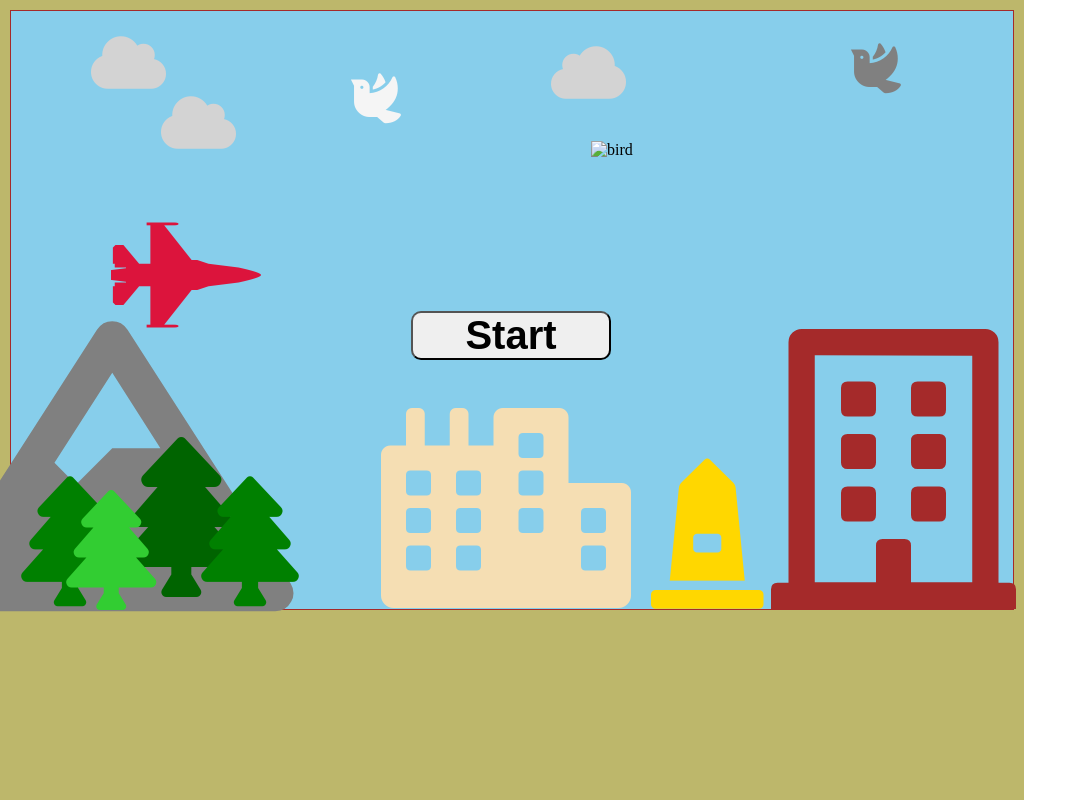
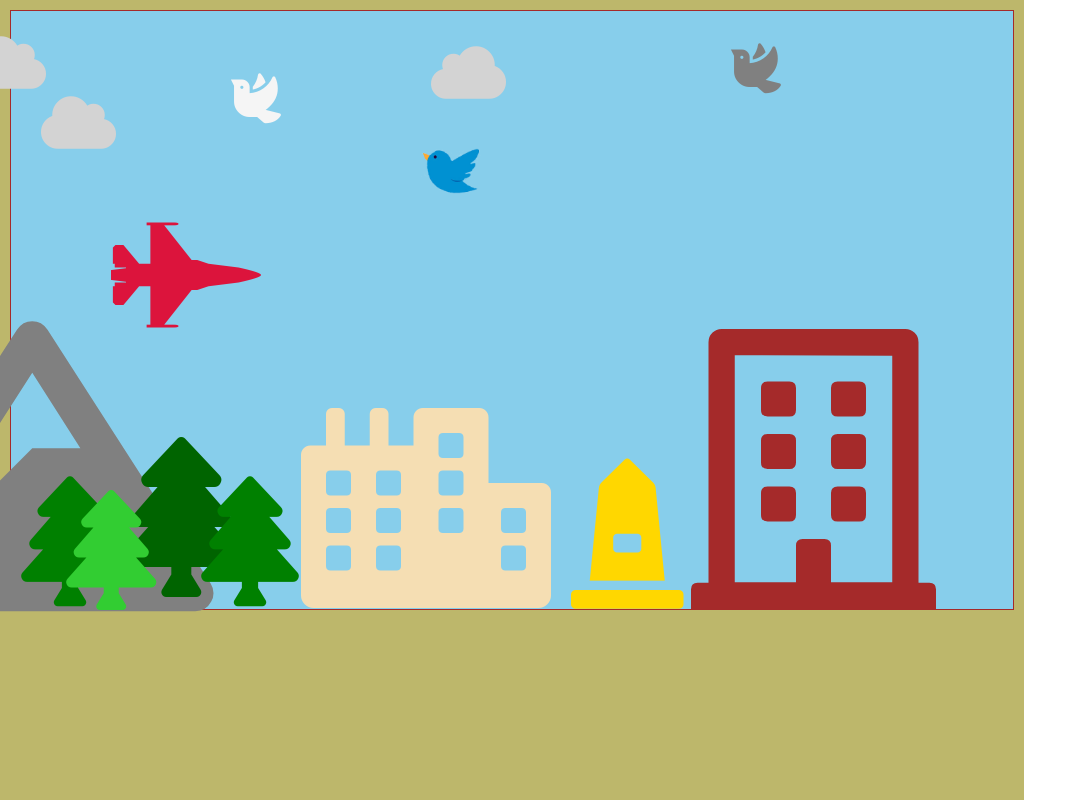
Before and after one commit to michal-kusnierz/game, a plain HTML site: page index.html in a window 1280 px wide. Both pictures are taken after a click on the button "Start". Shown: the whole page, without its empty margins (0-1087 px from the left). Drawn offline with Linux system fonts and the light colour scheme.

Commit message:
RenderObstacles and RenderSkyItems

```diff
--- a/index.html
+++ b/index.html
@@ -12,7 +12,7 @@
     <div class="wrapper">
         <div class="board">
             <div class="sky">
-                <div class="img"><img src="game-fonts/ptasiek_left.png" alt="bird"></div>
+                <div class="img"><img src="./ptasiek_left.png" alt="bird"></div>
                 <div class="bird bird1"><i class="fas fa-dove fa-flip-horizontal"></i></div>
                 <div class="bird bird2"><i class="fas fa-dove fa-flip-horizontal"></i></div>
                 <div class="cloud cloud1"><i class="fas fa-cloud"></i></div>
--- a/index.js
+++ b/index.js
@@ -78,3 +78,128 @@ class Move {
 
 Move.RenderPlane(PlaneJS);
 document.addEventListener("keydown", event => Move.Collision(PlaneJS, event));
+
+
+/////////moving obstacles//////////
+const
+  startBtn = document.getElementById('start__btn'),
+  startGame = () => {
+    startBtn.style.display = 'none';
+    event.preventDefault();
+    setInterval(() => RenderObstacles.RenderObst(),300);
+    setInterval(() => RenderSkyItems.RenderSky(),300);
+    setInterval(() => RenderSkyImg.RenderSkyI(),310);
+    document.addEventListener("keydown", event => Move.KeySupport(PlaneJS, event));
+};
+
+
+class Obstacles {
+  constructor(x, y) {
+    this._x = x;
+    this._y = y;
+  }
+  get x() {
+    return this._x;
+  }
+  get y() {
+    return this._y;
+  }
+
+  left() {
+    this._x -= 10;
+  }
+}
+const ObstJS = new Obstacles(-80, 300);
+const ObstJSCity1 = new Obstacles(370, 390);
+const ObstJSCity2 = new Obstacles(640, 390);
+const ObstJSCity3 = new Obstacles(760, 390);
+
+class RenderObstacles {
+  static RenderObst() {
+    const ObstMount = document.querySelector('.mount');
+    const ObstCity1 = document.querySelector('.city1');
+    const ObstCity2 = document.querySelector('.city2');
+    const ObstCity3 = document.querySelector('.city3');
+    ObstMount.style.left = ObstJS.x + "px";
+    ObstCity1.style.left = ObstJSCity1.x + "px";
+    ObstCity2.style.left = ObstJSCity2.x + "px";
+    ObstCity3.style.left = ObstJSCity3.x + "px";
+    ObstJS.left();
+    ObstJSCity1.left();
+    ObstJSCity2.left();
+    ObstJSCity3.left();
+    }
+  }
+
+////////////moving sky-items///////
+  class SkyItems {
+    constructor(x, y) {
+      this._x = x;
+      this._y = y;
+    }
+    get x() {
+      return this._x;
+    }
+    get y() {
+      return this._y;
+    }
+
+    left() {
+      this._x -= 15;
+    }
+  }
+  const SkyJSBird1 = new SkyItems(340, 60);
+  const SkyJSBird2 = new SkyItems(840, 30);
+  const SkyJSCloud1 = new SkyItems(80, 20);
+  const SkyJSCloud2 = new SkyItems(150, 80);
+  const SkyJSCloud3 = new SkyItems(540, 30);
+
+  class RenderSkyItems {
+    static RenderSky() {
+      const SkyBird1 = document.querySelector('.bird1');
+      const SkyBird2 = document.querySelector('.bird2');
+      const SkyCloud1 = document.querySelector('.cloud1');
+      const SkyCloud2 = document.querySelector('.cloud2');
+      const SkyCloud3 = document.querySelector('.cloud3');
+      SkyBird1.style.left = SkyJSBird1.x + "px";
+      SkyBird2.style.left = SkyJSBird2.x + "px";
+      SkyCloud1.style.left = SkyJSCloud1.x + "px";
+      SkyCloud2.style.left = SkyJSCloud2.x + "px";
+      SkyCloud3.style.left = SkyJSCloud3.x + "px";
+      SkyJSImg.left();
+      SkyJSBird1.left();
+      SkyJSBird2.left();
+      SkyJSCloud1.left();
+      SkyJSCloud2.left();
+      SkyJSCloud3.left();
+      }
+    }
+
+    class SkyImg {
+      constructor(x, y) {
+        this._x = x;
+        this._y = y;
+      }
+      get x() {
+        return this._x;
+      }
+      get y() {
+        return this._y;
+      }
+
+      left() {
+        this._x -= 10;
+      }
+    }
+    const SkyJSImg = new SkyImg(580, 130);
+
+    class RenderSkyImg {
+      static RenderSkyI() {
+        const SkyImg = document.querySelector('img');
+        SkyImg.style.left = SkyJSImg.x + "px";
+        SkyJSImg.left();
+      }
+    }
+
+
+startBtn.addEventListener('click', startGame);
```
